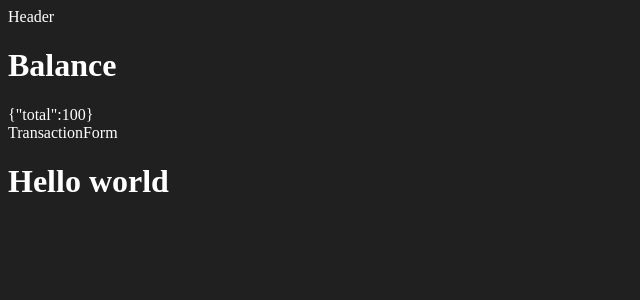
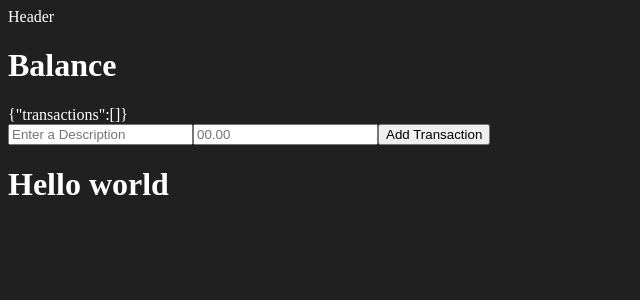
Before and after one commit to soldochris/expenses-calculator, a React (Vite) app: page / in a window 1280 px wide. Shown: the top 300 px of the page, without its empty margins (0-640 px from the left). Built offline with nearby package versions, Linux system fonts and the light colour scheme.

Commit message:
add trasaction funcionality

```diff
--- a/src/components/TransactionForm.jsx
+++ b/src/components/TransactionForm.jsx
@@ -1,6 +1,37 @@
+import { useState } from "react";
+import { useGlobalState } from "../context/GlobalState";
+
+
 const TransactionForm = () => {
+
+  const { addTransaction } = useGlobalState();
+  const [description,setDescription]=useState();
+  const [amount,setAmount]=useState(0);
+
+  const handleSubmit = (event) => {
+    event.preventDefault();
+    addTransaction({
+      id: 1,
+      description,
+      amount
+    });
+    console.log(description + " " +  amount);
+  }
+
   return (
-    <div>TransactionForm</div>
+    <div>
+      <form onSubmit={handleSubmit}>
+        <input type="text" placeholder="Enter a Description"
+          onChange={(event) => setDescription(event.target.value)}
+        />
+        <input type="number" placeholder="00.00" step="0.01"
+          onChange={(event)=> setAmount(event.target.value)}
+        />
+        <button>
+          Add Transaction
+        </button>
+      </form>
+    </div>
   )
 }
 
--- /dev/null
+++ b/src/context/AppReducer.jsx
@@ -0,0 +1,13 @@
+/* eslint-disable react-refresh/only-export-components */
+
+export default (state, action) => {
+  switch(action.type){
+    case "ADD_TRANSACTION":
+      return {
+        ...state,
+        transactions: [...state.transactions, action.payload]
+      }
+    default:
+      return state
+  }
+}
--- a/src/context/GlobalState.jsx
+++ b/src/context/GlobalState.jsx
@@ -1,21 +1,41 @@
-import { createContext, useContext } from "react";
+import { createContext, useContext, useReducer } from "react";
+import AppReducer from "./AppReducer";
 import PropTypes from 'prop-types';
 
+const initialState = {
+  transactions: []
+}
+
 export const Context = createContext();
-
-export const GlobalProvider = ( {children} ) => {
-  return (
-    <Context.Provider value={ {total:100} }>
-      {children}
-    </Context.Provider>
-  )
-}
 
 export const useGlobalState = () => {
   const context = useContext(Context);
   return context
 }
 
+export const GlobalProvider = ( {children} ) => {
+
+  const [state, dispatch] = useReducer(AppReducer,initialState);
+
+  const addTransaction = (transaction) => {
+    dispatch({
+      type: "ADD_TRANSACTION",
+      payload: transaction
+    });
+  }
+
+  return (
+    <Context.Provider
+    value={{
+      transactions: state.transactions,
+      addTransaction
+      }}
+    >
+      {children}
+    </Context.Provider>
+  )
+}
+
 GlobalProvider.propTypes = {
   children: PropTypes.node.isRequired,
 };
```
